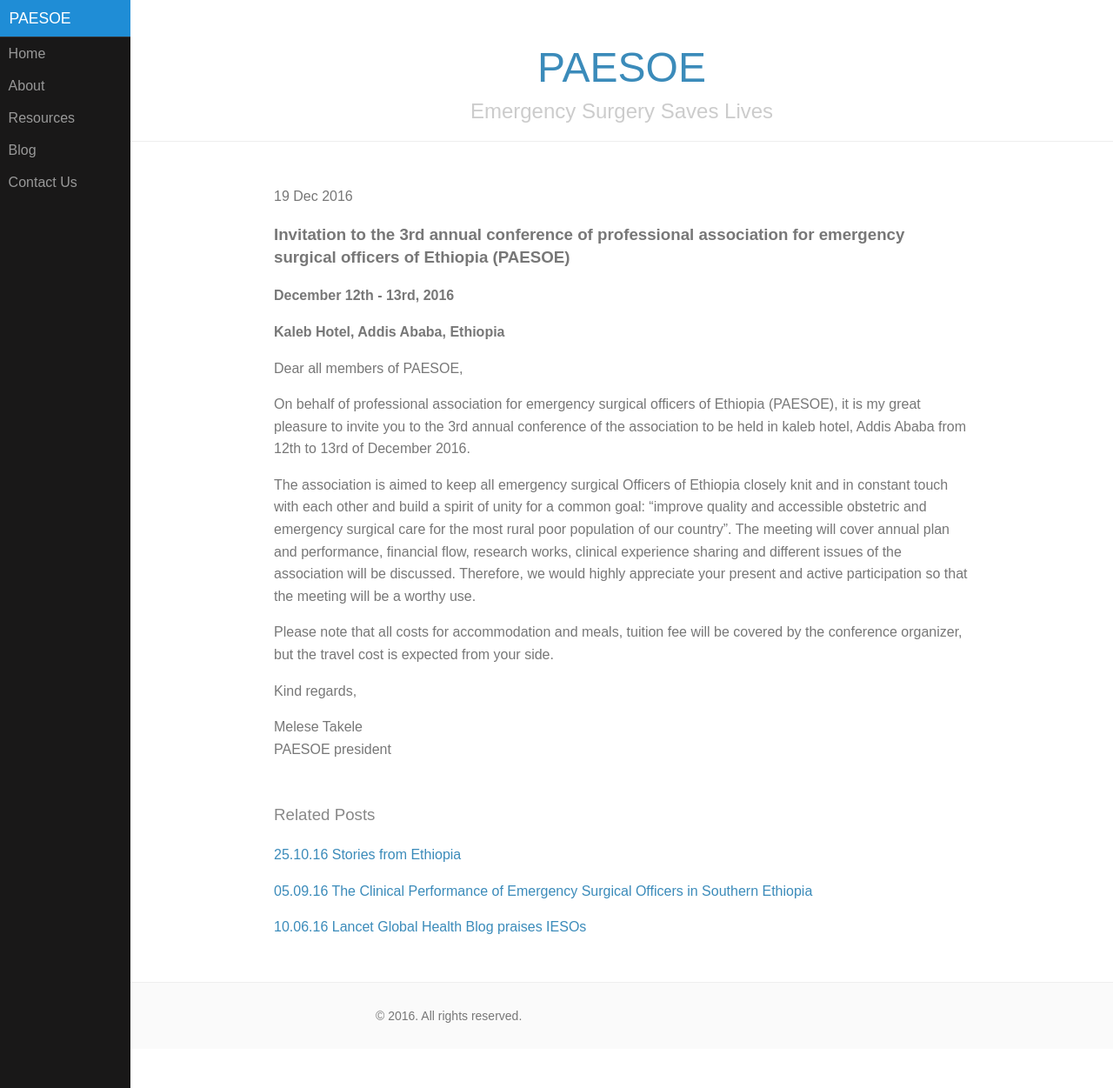
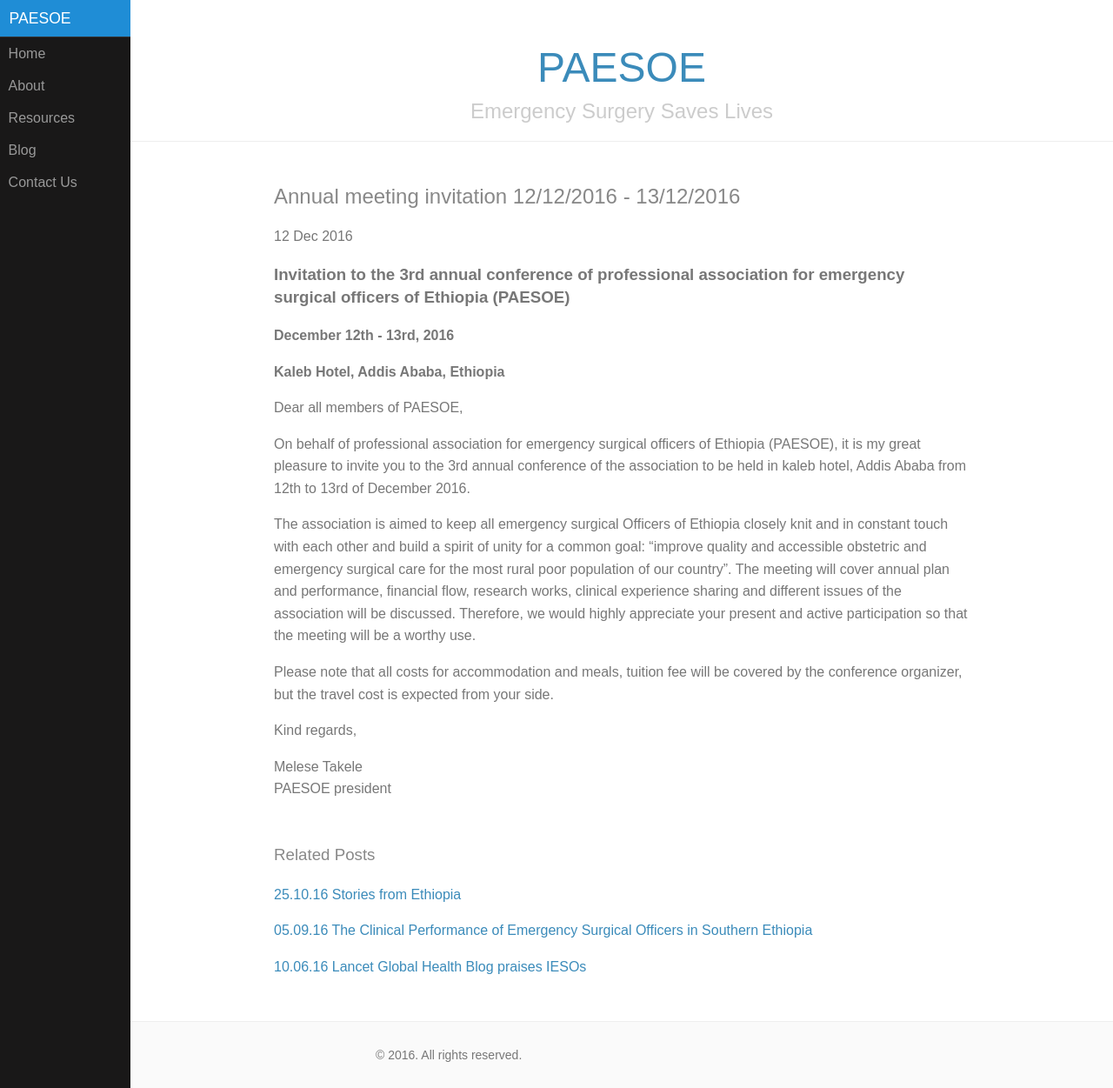
Before and after one commit to vvcb/paesoe-test, a Jekyll site: the page built from _posts/2016-12-12-annual-meeting-invitation.md, in a window 1280 px wide and 1251 px high. Shown: the whole window at 87% size. Built offline with Jekyll 4.4.1, drawn with Linux system fonts in a browser that asks for light colours; our own code applies the rules of GitHub Pages for plain Markdown files; comment, search, counter and statistics services are not loaded.

Commit message:
Remove : that was breaking the post title

```diff
--- a/_posts/2016-12-12-annual-meeting-invitation.md
+++ b/_posts/2016-12-12-annual-meeting-invitation.md
@@ -1,6 +1,6 @@
 ---
 layout: post
-title: Annual meeting invitation: 12/12/2016 - 13/12/2016
+title: Annual meeting invitation 12/12/2016 - 13/12/2016
 tags: news
 comments: true
 ---
```
